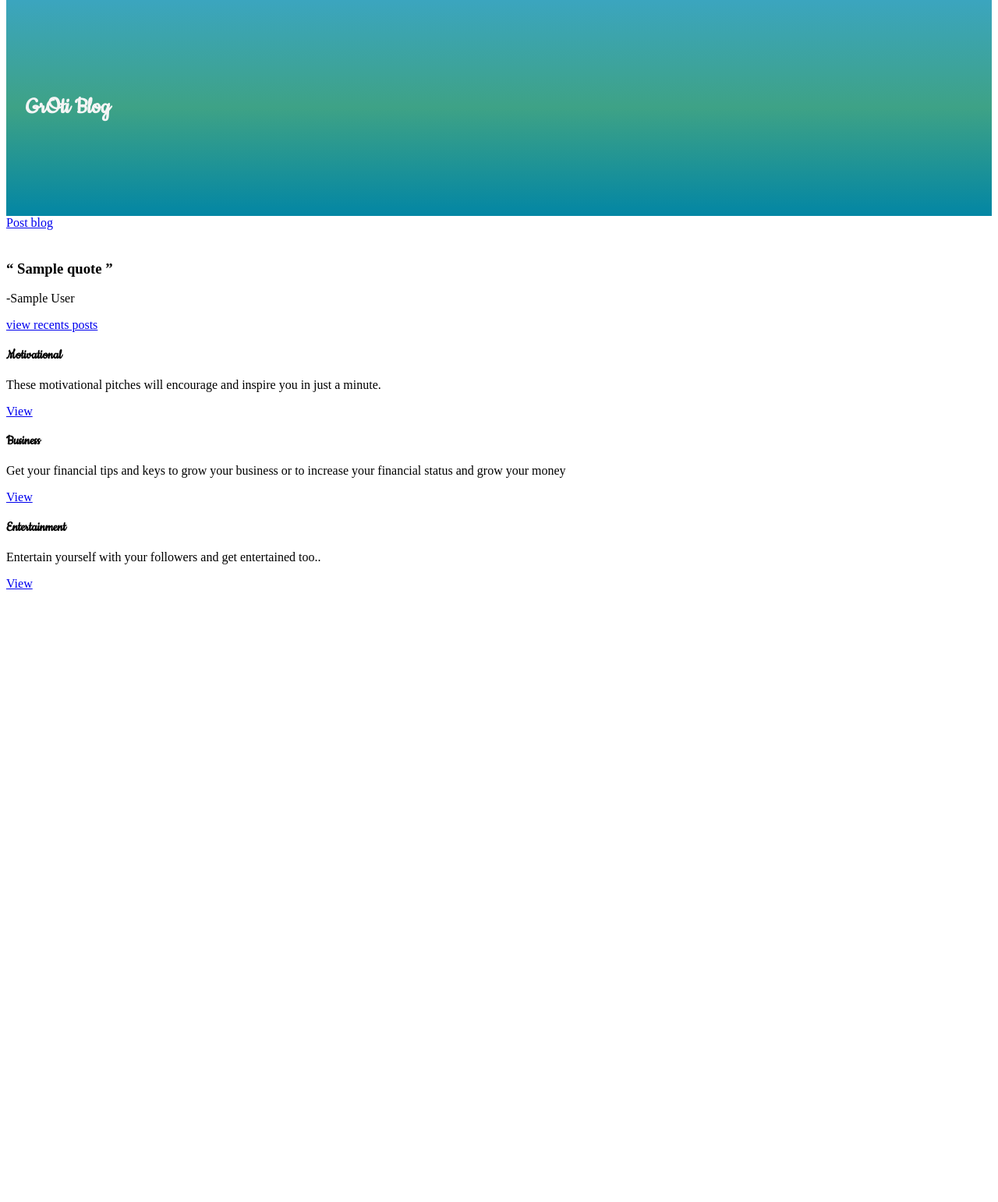
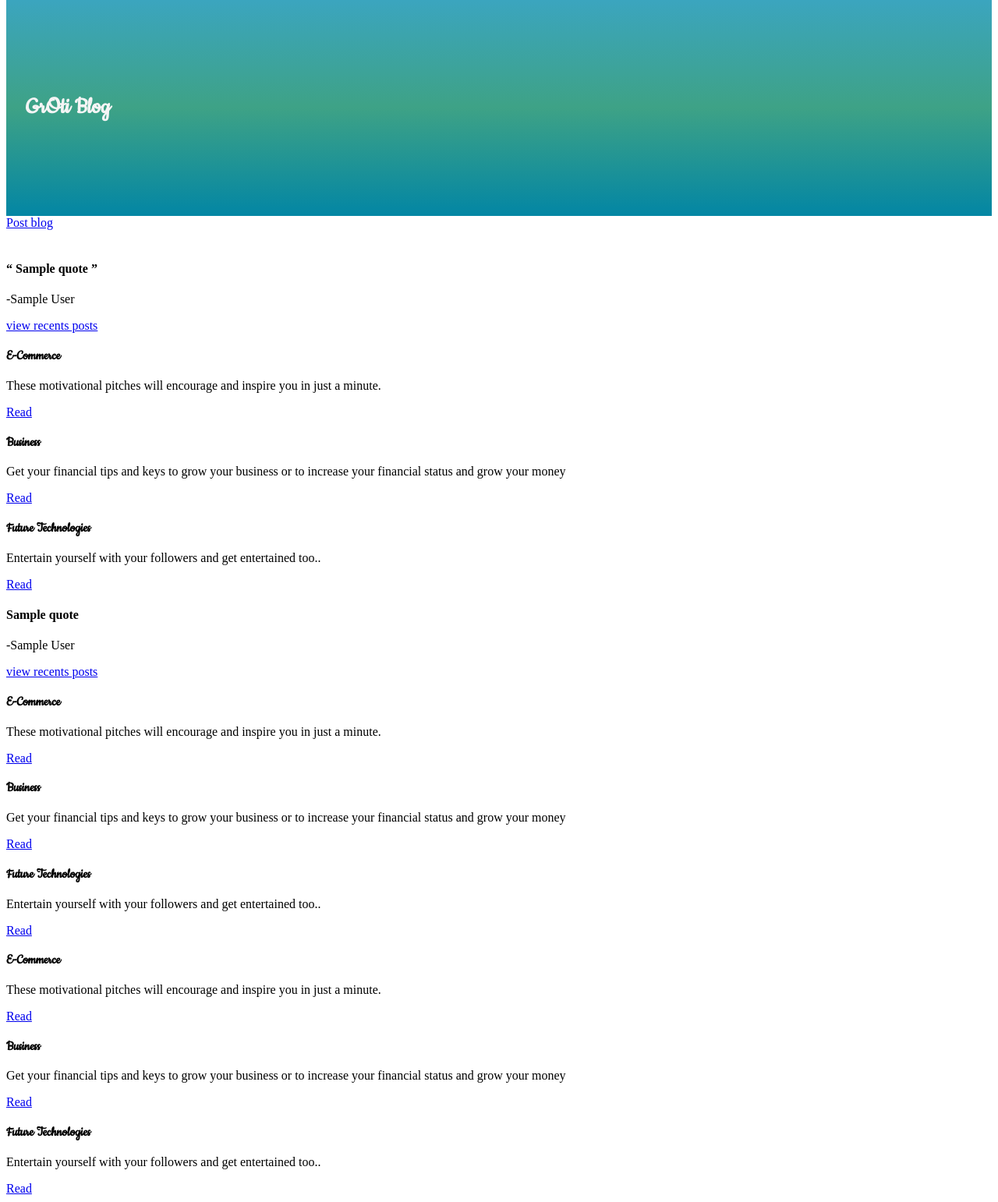
Before and after one commit to Grievi/GrOti-Blog, a Flask app: template app/templates/index.html in a window 1280 px wide. Shown: the part 169-1711 px from the top of the page at 78% size. Before the commit the page ends 925 px from the top, so only its background shows below. Run offline with Flask 2, Linux system fonts and the light colour scheme; the template is opened without the code that fills it: most values are stand-ins (such as "Sample title", 1, 10 or a date in 2020); some libraries are stand-ins or nearby versions.

Commit message:
add a quote in the homepage

```diff
--- a/app/templates/index.html
+++ b/app/templates/index.html
@@ -27,11 +27,11 @@
                     <div class="col-md-2"></div>
                     <div class="col-md-8 text-center">
                         <div class="homepage-content">
-                            <h3>
+                            <h4>
                                 <q>
                                     {{ quote.quote }}
                                 </q>
-                            </h3>
+                            </h4>
                             <p class="author mt-2">
                                 -{{ quote.author }}
                             </p>
@@ -49,23 +49,83 @@
         <div class="row">
             <div class="col-md-4">
                 <div class="well well-lg">
-                    <h3 style="font-family: 'Cookie', cursive;">Motivational</h3>
+                    <h3 style="font-family: 'Cookie', cursive;">E-Commerce</h3>
                     <p class="parag">These motivational pitches will encourage and inspire you in just a minute.</p>
-                    <a href="{{url_for('main.ecom_blog')}}" class="btn btn-primary -center">View</a>
+                    <a href="{{url_for('main.ecom_blog')}}" class="btn btn-primary -center">Read</a>
                 </div>
             </div>
             <div class="col-md-4">
                 <div class="well well-lg">
                     <h3 style="font-family: 'Cookie', cursive;">Business</h3>
                     <p class="parag">Get your financial tips and keys to grow your business or to increase your financial status and grow your money</p>
-                    <a href="{{url_for('main.ftech_blog')}}" class="btn btn-primary -center">View</a>
+                    <a href="{{url_for('main.ftech_blog')}}" class="btn btn-primary -center">Read</a>
                 </div>
             </div>
             <div class="col-md-4">
                 <div class="well well-lg">
-                    <h3 style="font-family: 'Cookie', cursive;">Entertainment</h3>
+                    <h3 style="font-family: 'Cookie', cursive;">Future Technologies</h3>
                     <p class="parag">Entertain yourself with your followers and get entertained too..</p>
-                    <a href="{{url_for('main.webdev_blog')}}" class="btn btn-primary -center">View</a>
+                    <a href="{{url_for('main.webdev_blog')}}" class="btn btn-primary -center">Read</a>
+                </div>
+            </div>
+        </div>
+        <div class="row">
+            <div class="col-md-2"></div>
+            <div class="col-md-8 text-center">
+                <h4>
+                    {{ quote.quote }}
+                </h4>
+                <p class="author mt-2">
+                    -{{ quote.author }}
+                </p>
+                <a href="#posts" class="btn mt-5 b-r">
+                    view recents posts
+                </a>
+            </div>
+        </div>
+        <div class="row">
+            <div class="col-md-4">
+                <div class="well well-lg">
+                    <h3 style="font-family: 'Cookie', cursive;">E-Commerce</h3>
+                    <p class="parag">These motivational pitches will encourage and inspire you in just a minute.</p>
+                    <a href="{{url_for('main.ecom_blog')}}" class="btn btn-primary -center">Read</a>
+                </div>
+            </div>
+            <div class="col-md-4">
+                <div class="well well-lg">
+                    <h3 style="font-family: 'Cookie', cursive;">Business</h3>
+                    <p class="parag">Get your financial tips and keys to grow your business or to increase your financial status and grow your money</p>
+                    <a href="{{url_for('main.ftech_blog')}}" class="btn btn-primary -center">Read</a>
+                </div>
+            </div>
+            <div class="col-md-4">
+                <div class="well well-lg">
+                    <h3 style="font-family: 'Cookie', cursive;">Future Technologies</h3>
+                    <p class="parag">Entertain yourself with your followers and get entertained too..</p>
+                    <a href="{{url_for('main.webdev_blog')}}" class="btn btn-primary -center">Read</a>
+                </div>
+            </div>
+        </div>
+        <div class="row">
+            <div class="col-md-4">
+                <div class="well well-lg">
+                    <h3 style="font-family: 'Cookie', cursive;">E-Commerce</h3>
+                    <p class="parag">These motivational pitches will encourage and inspire you in just a minute.</p>
+                    <a href="{{url_for('main.ecom_blog')}}" class="btn btn-primary -center">Read</a>
+                </div>
+            </div>
+            <div class="col-md-4">
+                <div class="well well-lg">
+                    <h3 style="font-family: 'Cookie', cursive;">Business</h3>
+                    <p class="parag">Get your financial tips and keys to grow your business or to increase your financial status and grow your money</p>
+                    <a href="{{url_for('main.ftech_blog')}}" class="btn btn-primary -center">Read</a>
+                </div>
+            </div>
+            <div class="col-md-4">
+                <div class="well well-lg">
+                    <h3 style="font-family: 'Cookie', cursive;">Future Technologies</h3>
+                    <p class="parag">Entertain yourself with your followers and get entertained too..</p>
+                    <a href="{{url_for('main.webdev_blog')}}" class="btn btn-primary -center">Read</a>
                 </div>
             </div>
         </div>
--- a/app/templates/profile/blogs.html
+++ b/app/templates/profile/blogs.html
@@ -26,7 +26,7 @@
             <div class="col-md-12">
               <h3> Blogs </h3>
               <hr>
-               {{macro.displayBlogs(blogs)}}
+               {{macro.displayBlog(blog)}}
             </div>
         </div>
     </div>
```
